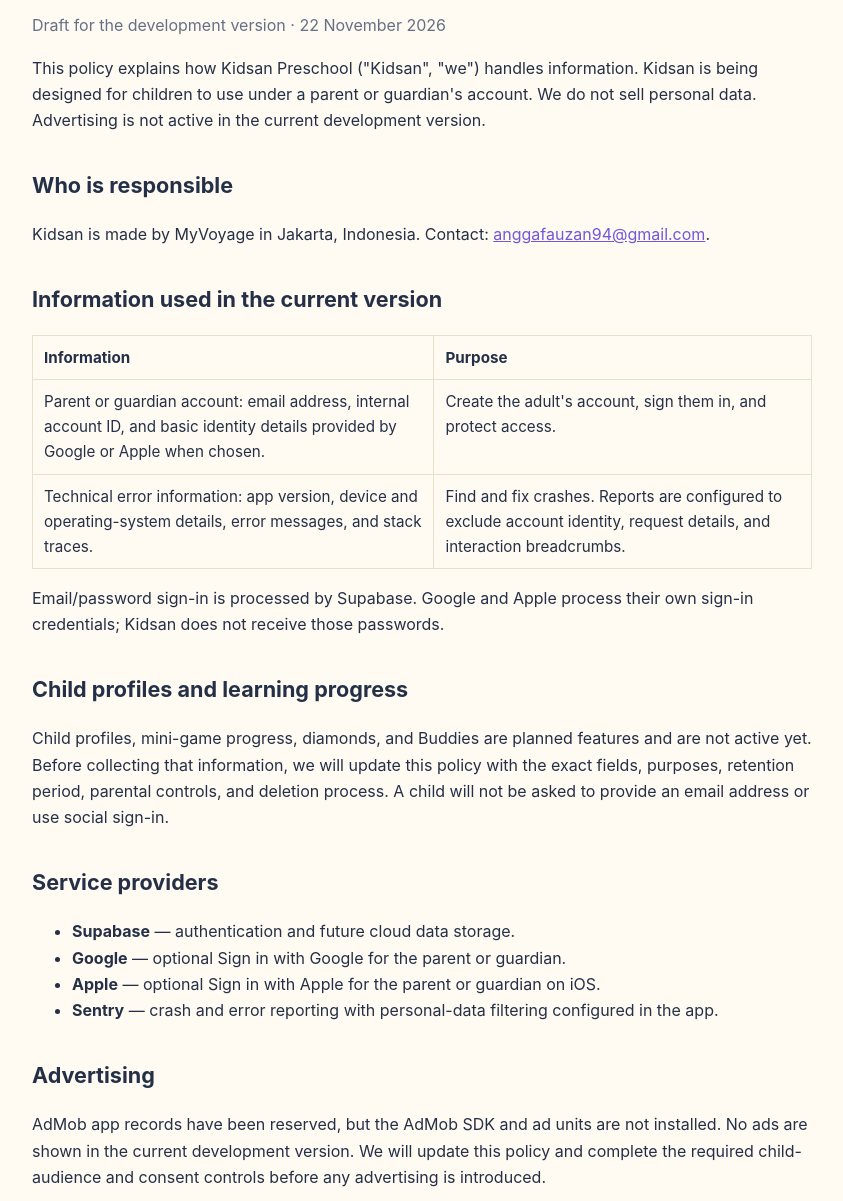
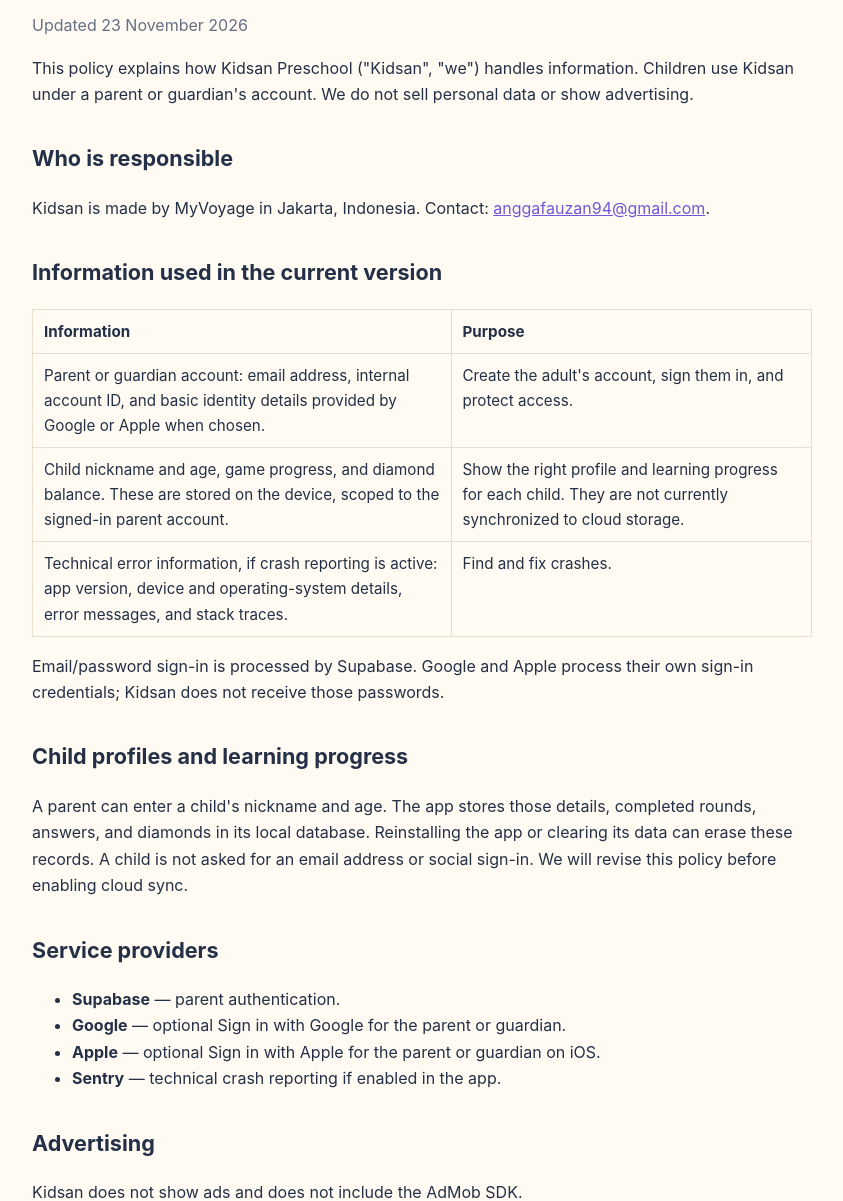
Before and after one commit to anggaf010/kidsan-preschool-legal, a plain HTML site: page privacy.html in a window 1280 px wide. Shown: the part 192-1393 px from the top of the page, without its empty margins (218-1061 px from the left). Drawn offline with Linux system fonts and the light colour scheme.

Commit message:
Correct current Kidsan data disclosures

```diff
--- a/privacy.html
+++ b/privacy.html
@@ -4,16 +4,16 @@
 <body>
 <header><a class="brand" href="index.html">Kidsan Preschool</a><nav><a href="support.html">Support</a><a href="privacy.html">Privacy</a><a href="terms.html">Terms</a></nav></header>
 <main>
-<h1>Privacy Policy</h1><p class="muted">Draft for the development version · 22 November 2026</p>
-<p>This policy explains how Kidsan Preschool ("Kidsan", "we") handles information. Kidsan is being designed for children to use under a parent or guardian's account. We do not sell personal data. Advertising is not active in the current development version.</p>
+<h1>Privacy Policy</h1><p class="muted">Updated 23 November 2026</p>
+<p>This policy explains how Kidsan Preschool ("Kidsan", "we") handles information. Children use Kidsan under a parent or guardian's account. We do not sell personal data or show advertising.</p>
 <h2>Who is responsible</h2><p>Kidsan is made by MyVoyage in Jakarta, Indonesia. Contact: <a href="mailto:anggafauzan94@gmail.com">anggafauzan94@gmail.com</a>.</p>
 <h2>Information used in the current version</h2>
-<table><tr><th>Information</th><th>Purpose</th></tr><tr><td>Parent or guardian account: email address, internal account ID, and basic identity details provided by Google or Apple when chosen.</td><td>Create the adult's account, sign them in, and protect access.</td></tr><tr><td>Technical error information: app version, device and operating-system details, error messages, and stack traces.</td><td>Find and fix crashes. Reports are configured to exclude account identity, request details, and interaction breadcrumbs.</td></tr></table>
+<table><tr><th>Information</th><th>Purpose</th></tr><tr><td>Parent or guardian account: email address, internal account ID, and basic identity details provided by Google or Apple when chosen.</td><td>Create the adult's account, sign them in, and protect access.</td></tr><tr><td>Child nickname and age, game progress, and diamond balance. These are stored on the device, scoped to the signed-in parent account.</td><td>Show the right profile and learning progress for each child. They are not currently synchronized to cloud storage.</td></tr><tr><td>Technical error information, if crash reporting is active: app version, device and operating-system details, error messages, and stack traces.</td><td>Find and fix crashes.</td></tr></table>
 <p>Email/password sign-in is processed by Supabase. Google and Apple process their own sign-in credentials; Kidsan does not receive those passwords.</p>
-<h2>Child profiles and learning progress</h2><p>Child profiles, mini-game progress, diamonds, and Buddies are planned features and are not active yet. Before collecting that information, we will update this policy with the exact fields, purposes, retention period, parental controls, and deletion process. A child will not be asked to provide an email address or use social sign-in.</p>
-<h2>Service providers</h2><ul><li><strong>Supabase</strong> — authentication and future cloud data storage.</li><li><strong>Google</strong> — optional Sign in with Google for the parent or guardian.</li><li><strong>Apple</strong> — optional Sign in with Apple for the parent or guardian on iOS.</li><li><strong>Sentry</strong> — crash and error reporting with personal-data filtering configured in the app.</li></ul>
-<h2>Advertising</h2><p>AdMob app records have been reserved, but the AdMob SDK and ad units are not installed. No ads are shown in the current development version. We will update this policy and complete the required child-audience and consent controls before any advertising is introduced.</p>
-<h2>Retention and deletion</h2><p>Account information is kept while the parent or guardian's account exists. A parent or guardian can request deletion using the instructions on the <a href="delete-account.html">account deletion page</a>. Crash reports may be retained by Sentry according to the project's configured retention period.</p>
+<h2>Child profiles and learning progress</h2><p>A parent can enter a child's nickname and age. The app stores those details, completed rounds, answers, and diamonds in its local database. Reinstalling the app or clearing its data can erase these records. A child is not asked for an email address or social sign-in. We will revise this policy before enabling cloud sync.</p>
+<h2>Service providers</h2><ul><li><strong>Supabase</strong> — parent authentication.</li><li><strong>Google</strong> — optional Sign in with Google for the parent or guardian.</li><li><strong>Apple</strong> — optional Sign in with Apple for the parent or guardian on iOS.</li><li><strong>Sentry</strong> — technical crash reporting if enabled in the app.</li></ul>
+<h2>Advertising</h2><p>Kidsan does not show ads and does not include the AdMob SDK.</p>
+<h2>Retention and deletion</h2><p>Account information is kept while the parent or guardian's account exists. A parent or guardian can request account deletion using the instructions on the <a href="delete-account.html">account deletion page</a>. Local child records remain on the device until the app's data is cleared or the app is removed. Crash reports, if collected, follow the service provider's retention setting.</p>
 <h2>Children</h2><p>A parent or guardian creates and controls the account. Kidsan does not knowingly ask a child for contact details or social-login credentials. If you believe a child submitted personal information without appropriate parental involvement, contact us so we can investigate and delete it.</p>
 <h2>Security and international processing</h2><p>Information is transmitted using HTTPS. Service providers may process information in countries outside yours. We use access controls and data minimization, but no online service can guarantee absolute security.</p>
 <h2>Your choices</h2><p>Depending on where you live, you may ask to access, correct, export, or delete personal information, or object to or restrict processing. Email us from the address associated with the account.</p>
```
Also changed, not shown: delete-account.html (+1 -1 lines).
